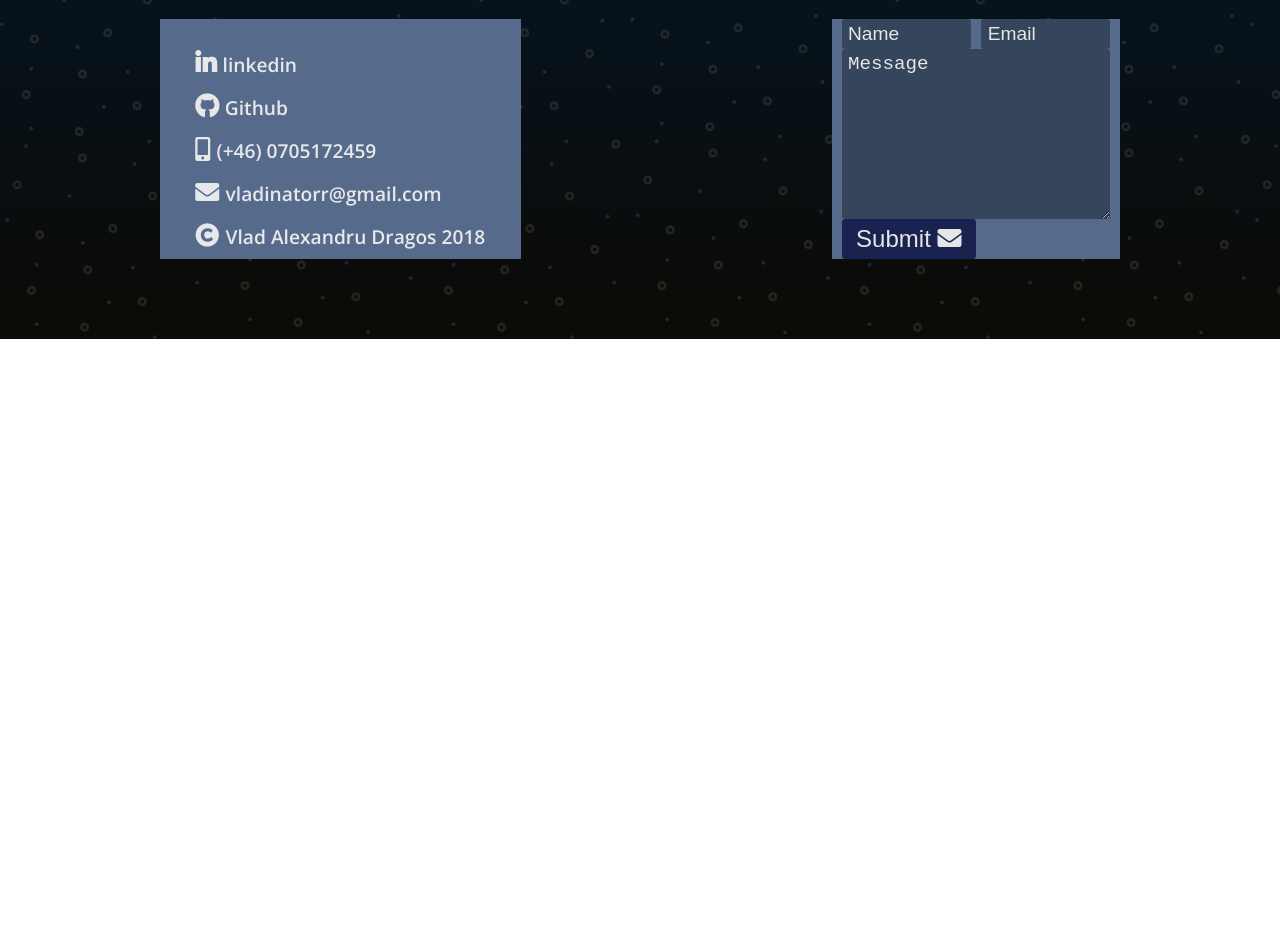
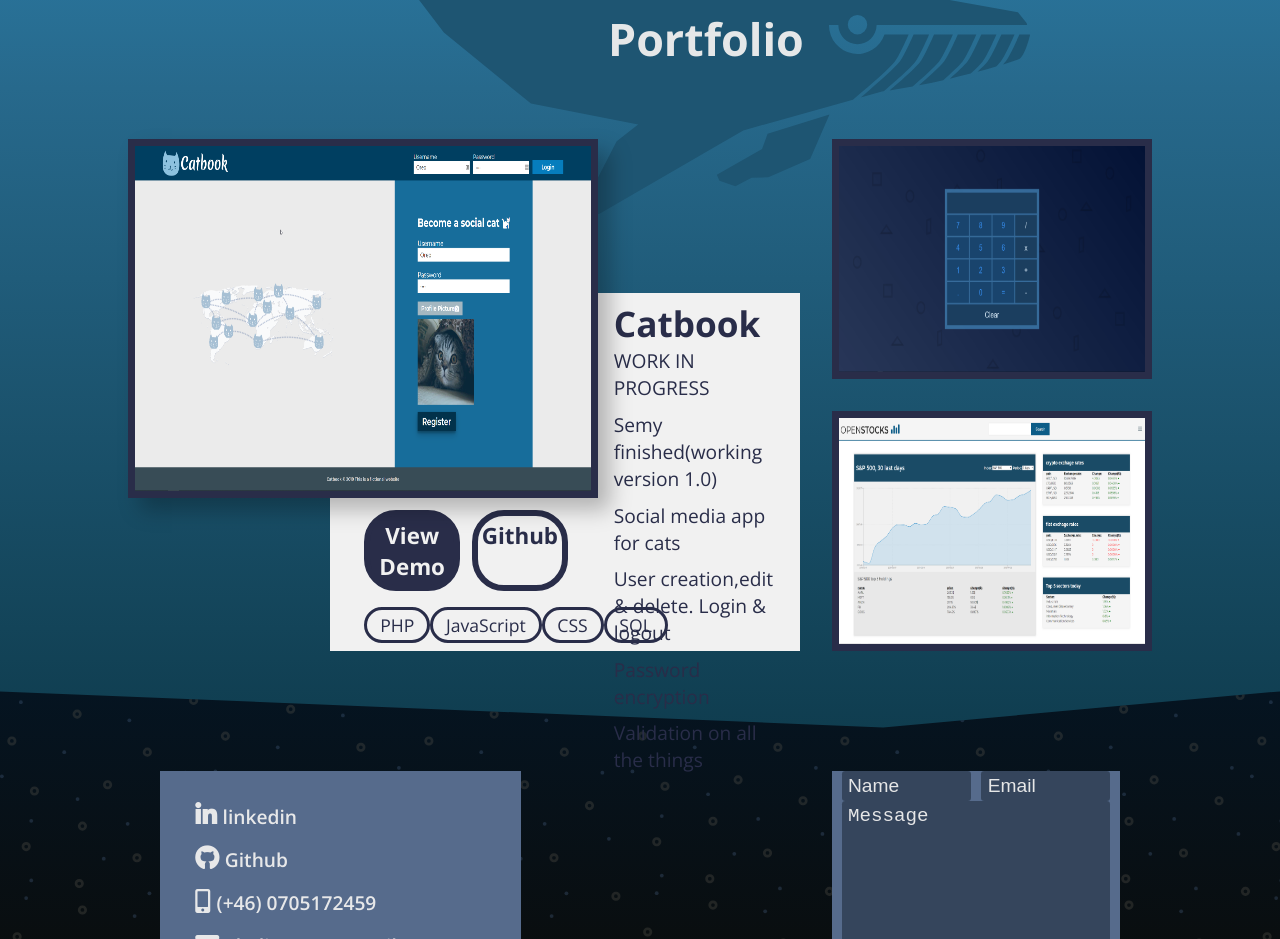
Before and after one commit to VladADragos/PortfolioWebsite, a React (Create React App) app: page / in a window 1280 px wide. Shown: the part 1380-2319 px from the top of the page. Before the commit the page ends 1719 px from the top, so only its background shows below. Built offline with nearby package versions, Linux system fonts and the light colour scheme.

Commit message:
Signed-off-by: VladADragos <vlad6620@yahoo.com>

```diff
--- a/src/components/pages/Home.js
+++ b/src/components/pages/Home.js
@@ -2,9 +2,8 @@ import React, { Component } from 'react';
 import { Main } from './main';
 import { About } from './about';
 import { PortfolioHeader } from '../portfolioHeader';
-// import { Portfolio } from '../Portfolio';
 import { Footer } from '../layout/footer';
-import { scrollToPortfolio } from '../../scripts/smoothScroll';
+import { Portfolio } from '../Portfolio';
 export class Home extends Component {
   render() {
     return (
@@ -13,7 +12,7 @@ export class Home extends Component {
         <div className='ocean'>
           <About />
           <PortfolioHeader />
-          {/* <Portfolio /> */}
+          <Portfolio />
           <Footer />
         </div>
       </div>
```
Also changed, not shown: src/components/portfolio.js (+1 -6 lines).
